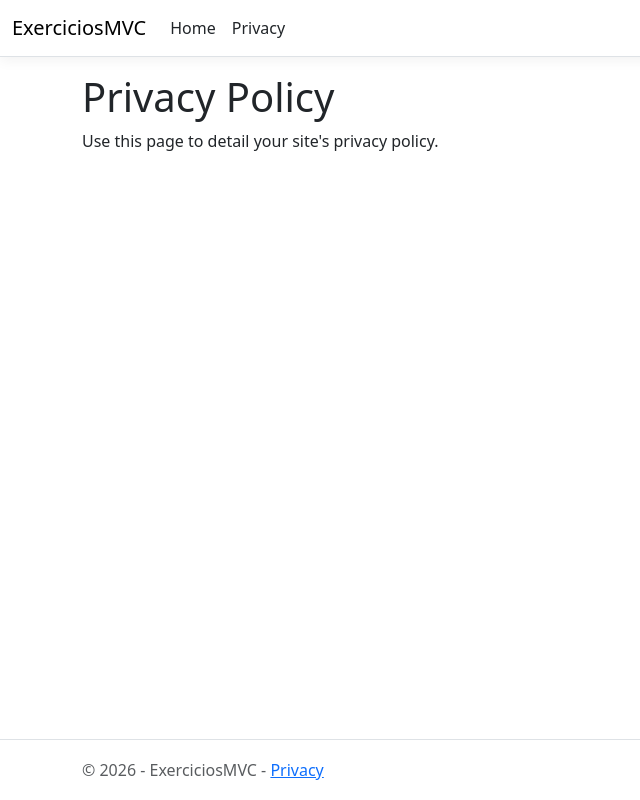
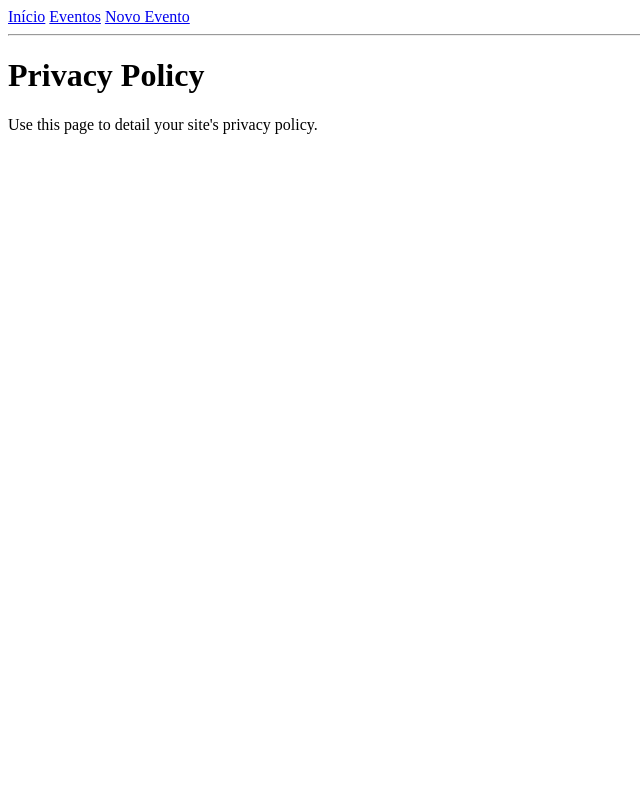
Before and after one commit to Marcus56480/Exercicios_MVC, an ASP.NET Core app: page /Home/Privacy in a window 1280 px wide. Shown: the whole page, without its empty margins (0-640 px from the left). Run offline with ASP.NET Core 8, Linux system fonts and the light colour scheme; style sheets or scripts are compiled from the project's sources.

Commit message:
:wrench: chore: Configuraçção Inicial do tela Home

```diff
--- a/Views/Shared/_Layout.cshtml
+++ b/Views/Shared/_Layout.cshtml
@@ -1,50 +1,25 @@
 <!DOCTYPE html>
 <html lang="en">
+
 <head>
     <meta charset="utf-8" />
     <meta name="viewport" content="width=device-width, initial-scale=1.0" />
     <title>@ViewData["Title"] - ExerciciosMVC</title>
     <script type="importmap"></script>
-    <link rel="stylesheet" href="~/lib/bootstrap/dist/css/bootstrap.min.css" />
     <link rel="stylesheet" href="~/css/site.css" asp-append-version="true" />
-    <link rel="stylesheet" href="~/ExerciciosMVC.styles.css" asp-append-version="true" />
+    <link rel="stylesheet" href="~/PrimeiroProjetoMVC.styles.css" asp-append-version="true" />
 </head>
+
 <body>
-    <header>
-        <nav class="navbar navbar-expand-sm navbar-toggleable-sm navbar-light bg-white border-bottom box-shadow mb-3">
-            <div class="container-fluid">
-                <a class="navbar-brand" asp-area="" asp-controller="Home" asp-action="Index">ExerciciosMVC</a>
-                <button class="navbar-toggler" type="button" data-bs-toggle="collapse" data-bs-target=".navbar-collapse" aria-controls="navbarSupportedContent"
-                        aria-expanded="false" aria-label="Toggle navigation">
-                    <span class="navbar-toggler-icon"></span>
-                </button>
-                <div class="navbar-collapse collapse d-sm-inline-flex justify-content-between">
-                    <ul class="navbar-nav flex-grow-1">
-                        <li class="nav-item">
-                            <a class="nav-link text-dark" asp-area="" asp-controller="Home" asp-action="Index">Home</a>
-                        </li>
-                        <li class="nav-item">
-                            <a class="nav-link text-dark" asp-area="" asp-controller="Home" asp-action="Privacy">Privacy</a>
-                        </li>
-                    </ul>
-                </div>
-            </div>
-        </nav>
-    </header>
-    <div class="container">
-        <main role="main" class="pb-3">
-            @RenderBody()
-        </main>
-    </div>
+    <nav>
+        <a asp-controller="Home" asp-action="Index">Início</a>
+        <a asp-controller="Eventos" asp-action="Index">Eventos</a>
+        <a asp-controller="Eventos" asp-action="Criar">Novo Evento</a>
+    </nav>
+    <hr />
+    @RenderBody()
 
-    <footer class="border-top footer text-muted">
-        <div class="container">
-            &copy; 2026 - ExerciciosMVC - <a asp-area="" asp-controller="Home" asp-action="Privacy">Privacy</a>
-        </div>
-    </footer>
-    <script src="~/lib/jquery/dist/jquery.min.js"></script>
-    <script src="~/lib/bootstrap/dist/js/bootstrap.bundle.min.js"></script>
-    <script src="~/js/site.js" asp-append-version="true"></script>
     @await RenderSectionAsync("Scripts", required: false)
 </body>
+
 </html>
--- a/Views/Shared/_Layout.cshtml.css
+++ /dev/null
@@ -1,48 +0,0 @@
-/* Please see documentation at https://learn.microsoft.com/aspnet/core/client-side/bundling-and-minification
-for details on configuring this project to bundle and minify static web assets. */
-
-a.navbar-brand {
-  white-space: normal;
-  text-align: center;
-  word-break: break-all;
-}
-
-a {
-  color: #0077cc;
-}
-
-.btn-primary {
-  color: #fff;
-  background-color: #1b6ec2;
-  border-color: #1861ac;
-}
-
-.nav-pills .nav-link.active, .nav-pills .show > .nav-link {
-  color: #fff;
-  background-color: #1b6ec2;
-  border-color: #1861ac;
-}
-
-.border-top {
-  border-top: 1px solid #e5e5e5;
-}
-.border-bottom {
-  border-bottom: 1px solid #e5e5e5;
-}
-
-.box-shadow {
-  box-shadow: 0 .25rem .75rem rgba(0, 0, 0, .05);
-}
-
-button.accept-policy {
-  font-size: 1rem;
-  line-height: inherit;
-}
-
-.footer {
-  position: absolute;
-  bottom: 0;
-  width: 100%;
-  white-space: nowrap;
-  line-height: 60px;
-}
```
